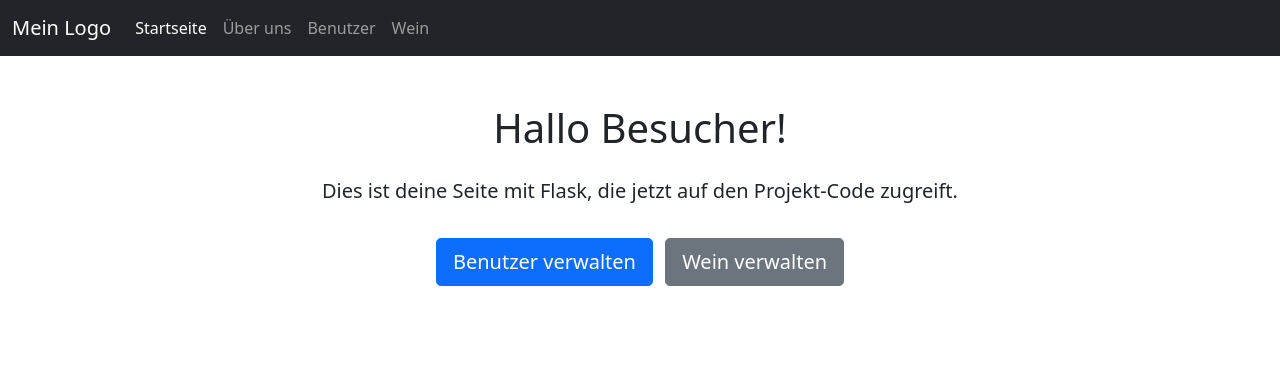
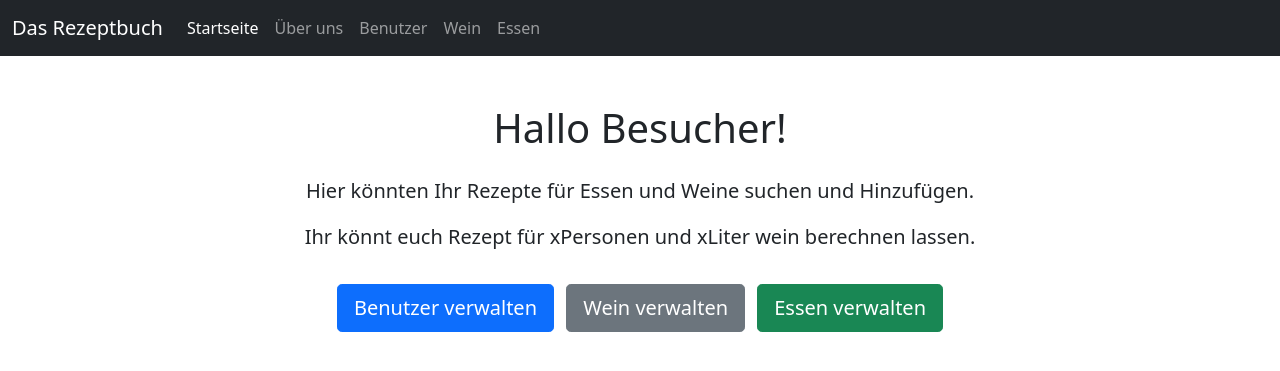
Before and after one commit to baldrichstein-wq/projektmitmarv, a Flask app: page / in a window 1280 px wide. Shown: the top 371 px of the page. Run offline with Flask 3, Linux system fonts and the light colour scheme.

Commit message:
erneuert

```diff
--- a/main.py
+++ b/main.py
@@ -2,6 +2,7 @@ from flask import Flask, render_template, request, redirect, url_for, flash
 import os
 import benutzer
 import wine
+import essen
 
 app = Flask(__name__, template_folder='templates')
 app.secret_key = os.environ.get('FLASK_SECRET_KEY', 'supersecretkey123')
@@ -81,5 +82,46 @@ def loesche_wein(wine_id):
         flash('Wein nicht gefunden.', 'danger')
     return redirect(url_for('verwalte_wein'))
 
+@app.route('/essen', methods=['GET', 'POST'])
+def verwalte_essen():
+    if request.method == 'POST':
+        name = request.form.get('name', '').strip()
+        ingredients = request.form.get('ingredients', '').strip()
+        description = request.form.get('description', '').strip()
+        cooking_instructions = request.form.get('cooking_instructions', '').strip()
+        cooking_time = request.form.get('cooking_time', '').strip()
+
+        if not name or not ingredients or not description:
+            flash('Bitte füllen Sie mindestens Name, Zutaten und Beschreibung aus.', 'danger')
+            return redirect(url_for('verwalte_essen'))
+
+        try:
+            cooking_time_int = int(cooking_time) if cooking_time else 0
+        except ValueError:
+            flash('Kochzeit muss eine Zahl sein.', 'danger')
+            return redirect(url_for('verwalte_essen'))
+
+        essen.add_essen(
+            name=name,
+            ingredients=[item.strip() for item in ingredients.split(',') if item.strip()],
+            description=description,
+            cooking_instructions=cooking_instructions,
+            cooking_time=cooking_time_int,
+        )
+        flash(f"Essen '{name}' wurde gespeichert.", 'success')
+        return redirect(url_for('verwalte_essen'))
+
+    essens = essen.get_all_essens()
+    return render_template('essen.html', essens=essens)
+
+@app.route('/essen/loeschen/<int:essen_id>', methods=['POST'])
+def loesche_essen(essen_id):
+    deleted = essen.delete_essen(essen_id)
+    if deleted:
+        flash('Essen erfolgreich gelöscht.', 'success')
+    else:
+        flash('Essen nicht gefunden.', 'danger')
+    return redirect(url_for('verwalte_essen'))
+
 if __name__ == '__main__':
     app.run(debug=True)
--- a/templates/index.html
+++ b/templates/index.html
@@ -3,13 +3,13 @@
 <head>
     <meta charset="UTF-8">
     <meta name="viewport" content="width=device-width, initial-scale=1.0">
-    <title>Meine Bootstrap 5 Webseite</title>
+    <title>Das Rezeptbuch</title>
     <link href="https://cdn.jsdelivr.net/npm/bootstrap@5.0.2/dist/css/bootstrap.min.css" rel="stylesheet" crossorigin="anonymous">
 </head>
 <body>
     <nav class="navbar navbar-expand-lg navbar-dark bg-dark">
         <div class="container-fluid">
-            <a class="navbar-brand" href="{{ url_for('home') }}">Mein Logo</a>
+            <a class="navbar-brand" href="{{ url_for('home') }}">Das Rezeptbuch</a>
             <button class="navbar-toggler" type="button" data-bs-toggle="collapse" data-bs-target="#navbarNav" aria-controls="navbarNav" aria-expanded="false" aria-label="Toggle navigation">
                 <span class="navbar-toggler-icon"></span>
             </button>
@@ -27,6 +27,9 @@
                     <li class="nav-item">
                         <a class="nav-link" href="{{ url_for('verwalte_wein') }}">Wein</a>
                     </li>
+                     <li class="nav-item">
+                        <a class="nav-link" href="{{ url_for('verwalte_essen') }}">Essen</a>
+                    </li>
                 </ul>
             </div>
         </div>
@@ -36,9 +39,11 @@
         <div class="row">
             <div class="col-md-8 offset-md-2 text-center">
                 <h1 class="mb-4">Hallo {{ name }}!</h1>
-                <p class="lead">Dies ist deine Seite mit Flask, die jetzt auf den Projekt-Code zugreift.</p>
+                <p class="lead">Hier könnten Ihr Rezepte für Essen und Weine suchen und Hinzufügen.</p>
+                <p class="lead">Ihr könnt euch Rezept für xPersonen und xLiter wein berechnen lassen.</p>
                 <a class="btn btn-primary btn-lg mt-3" href="{{ url_for('verwalte_benutzer') }}">Benutzer verwalten</a>
                 <a class="btn btn-secondary btn-lg mt-3 ms-2" href="{{ url_for('verwalte_wein') }}">Wein verwalten</a>
+                <a class="btn btn-success btn-lg mt-3 ms-2" href="{{ url_for('verwalte_essen') }}">Essen verwalten</a>
             </div>
         </div>
     </div>
```
